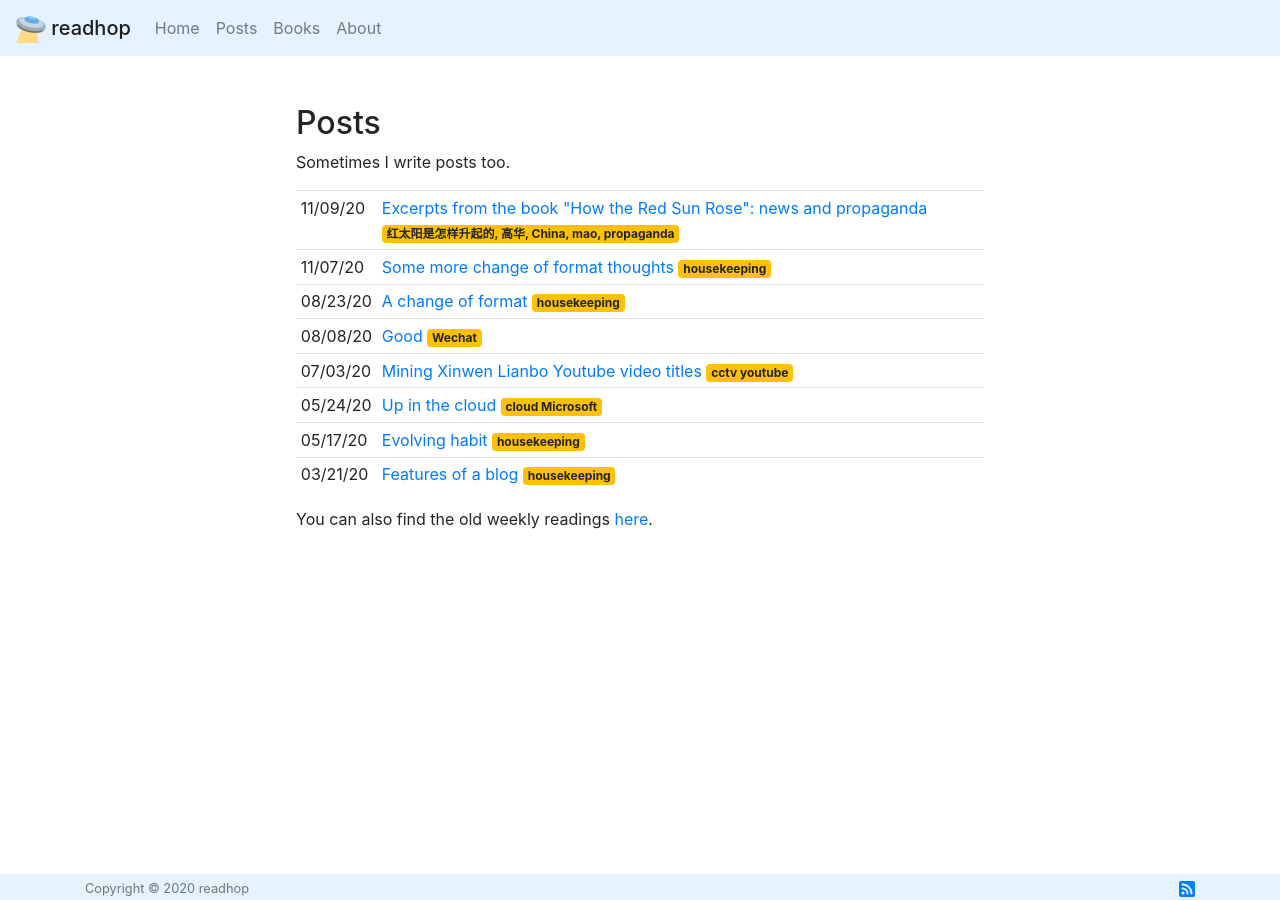
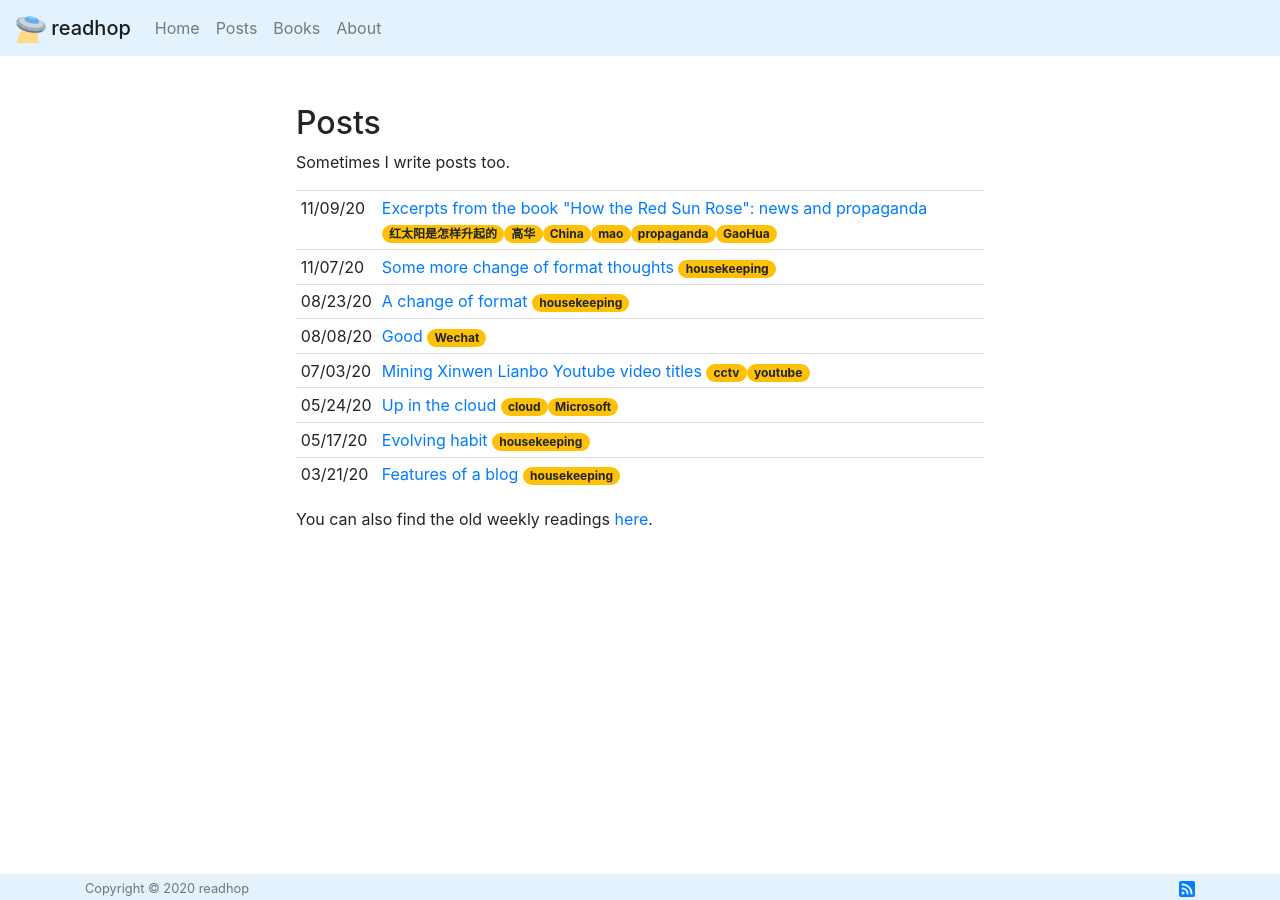
Before and after one commit to robocalpico/robocalpico.github.io, a Jekyll site: the page built from posts.md, in a window 1280 px wide. Built offline with Jekyll 4.4.1, drawn with Linux system fonts in a browser that asks for light colours; comment, search, counter and statistics services are not loaded.

Commit message:
update tags with badge

```diff
--- a/_layouts/post.html
+++ b/_layouts/post.html
@@ -9,7 +9,7 @@ layout: default
     <ul class="list-inline">
         {%- for tag in page.tags -%}
         <li class="list-inline-item">
-            <span class="badge badge-warning">{{ tag }}</span>
+            <span class="badge badge-pill badge-warning">{{ tag }}</span>
         </li>
         {%- endfor -%}
     </ul>
--- a/_posts/2020-11-08-excerpts-from-the-book-how-the-red-sun-rose-news-and-propaganda.md
+++ b/_posts/2020-11-08-excerpts-from-the-book-how-the-red-sun-rose-news-and-propaganda.md
@@ -3,7 +3,7 @@ layout: post
 title: 'Excerpts from the book "How the Red Sun Rose": news and propaganda'
 date: 2020-11-08 16:28 -0800
 categories: Posts
-tags: 红太阳是怎样升起的 高华 China mao propaganda
+tags: 红太阳是怎样升起的 高华 China mao propaganda GaoHua
 ---
 I have been reading a fascinating book called [_How the Red Sun Rose_](https://www.goodreads.com/book/show/29055636) ([English version](https://www.goodreads.com/book/show/32904035-how-the-red-sun-rose)). The author is Gao Hua, a well-known professor specialized in modern history of China. The book details the [Yan’an Rectification Movement (1942-1945)](https://en.wikipedia.org/wiki/Yan%27an_Rectification_Movement). Following are some excerpts from the book on the topic of **news and propaganda**.
 
--- a/posts.md
+++ b/posts.md
@@ -19,9 +19,11 @@ title: Posts
       {{ post.title | escape }}
     </a>
     {% if post.tags != empty %}
-        <span class="badge badge-warning text-wrap text-left">
-            {{ post.tags | array_to_sentence_string: "" }}
+      {%- for tag in post.tags -%}
+        <span class="badge badge-pill badge-warning text-wrap text-left">
+           {{ tag }}
         </span>
+      {%- endfor -%}
     {% endif %}
   </td>
 </tr>
```
